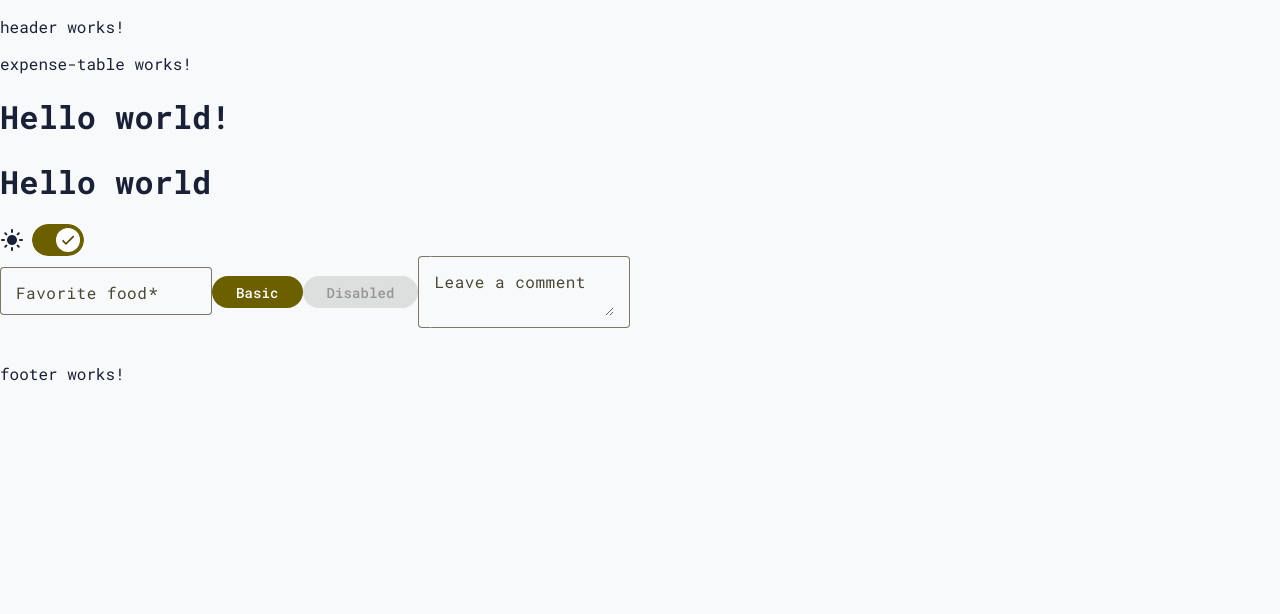
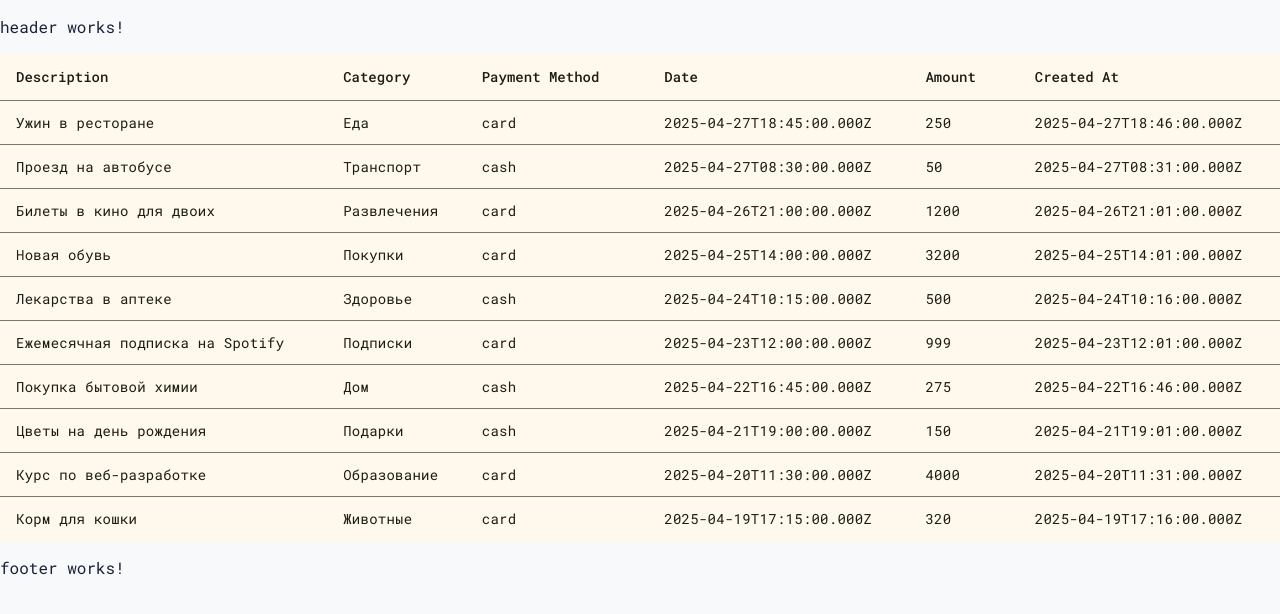
Before and after one commit to DZz1358/expense-tracker, an Angular app: page / in a window 1280 px wide. Shown: the top 614 px of the page. Built offline with nearby package versions, Linux system fonts and the light colour scheme.

Commit message:
added display table and sort by column

```diff
--- a/src/app/expense-table/expense-table.component.html
+++ b/src/app/expense-table/expense-table.component.html
@@ -1,26 +1,40 @@
-<p>expense-table works!</p>
-<h1 class="text-3xl font-bold underline">Hello world!</h1>
+<table
+  mat-table
+  [dataSource]="dataSource"
+  class="mat-elevation-z8"
+  matSort
+  #sort="matSort"
+>
+  <ng-container matColumnDef="description">
+    <th mat-header-cell *matHeaderCellDef mat-sort-header>Description</th>
+    <td mat-cell *matCellDef="let element">{{ element.description }}</td>
+  </ng-container>
 
-<div class="sidenav-scroll-wrapper">
-  <div class="sidenav-content">
-    <!-- for test -->
-    <h1>Hello world</h1>
-    <app-theme-toggle></app-theme-toggle>
-    <form>
-      <mat-form-field appearance="outline">
-        <mat-label>Favorite food</mat-label>
-        <input required matInput placeholder="Ex. Pizza" />
-      </mat-form-field>
+  <ng-container matColumnDef="category">
+    <th mat-header-cell *matHeaderCellDef mat-sort-header>Category</th>
+    <td mat-cell *matCellDef="let element">{{ element.category }}</td>
+  </ng-container>
 
-      <button mat-flat-button>Basic</button>
-      <button mat-flat-button disabled>Disabled</button>
+  <ng-container matColumnDef="paymentMethod">
+    <th mat-header-cell *matHeaderCellDef mat-sort-header>Payment Method</th>
+    <td mat-cell *matCellDef="let element">{{ element.paymentMethod }}</td>
+  </ng-container>
 
-      <mat-form-field appearance="outline">
-        <mat-label>Leave a comment</mat-label>
-        <textarea matInput placeholder="Ex. It makes me feel..."></textarea>
-      </mat-form-field>
-    </form>
+  <ng-container matColumnDef="date">
+    <th mat-header-cell *matHeaderCellDef mat-sort-header>Date</th>
+    <td mat-cell *matCellDef="let element">{{ element.date }}</td>
+  </ng-container>
 
-    <ng-content></ng-content>
-  </div>
-</div>
+  <ng-container matColumnDef="amount">
+    <th mat-header-cell *matHeaderCellDef mat-sort-header>Amount</th>
+    <td mat-cell *matCellDef="let element">{{ element.amount }}</td>
+  </ng-container>
+
+  <ng-container matColumnDef="createdAt">
+    <th mat-header-cell *matHeaderCellDef mat-sort-header>Created At</th>
+    <td mat-cell *matCellDef="let element">{{ element.createdAt }}</td>
+  </ng-container>
+
+  <tr mat-header-row *matHeaderRowDef="displayedColumns"></tr>
+  <tr mat-row *matRowDef="let row; columns: displayedColumns"></tr>
+</table>
--- a/src/app/expense-table/expense-table.component.ts
+++ b/src/app/expense-table/expense-table.component.ts
@@ -1,19 +1,33 @@
-import { Component } from '@angular/core';
+import { Component, viewChild } from '@angular/core';
 import { MatSidenavModule } from '@angular/material/sidenav';
 import { MatToolbarModule } from '@angular/material/toolbar';
 import { MatInputModule } from '@angular/material/input';
 import { MatFormFieldModule } from '@angular/material/form-field';
 import { FormsModule } from '@angular/forms';
 import { MatButtonModule } from '@angular/material/button';
-import { ThemeToggleComponent } from '../shared/theme-toggle/theme-toggle.component';
+import { MatTableDataSource, MatTableModule } from '@angular/material/table';
+import { MatPaginator, MatPaginatorModule } from '@angular/material/paginator';
+import { MatSort, MatSortModule } from '@angular/material/sort';
 
+import { expenses } from '../mocks/table.mock';
 
 @Component({
   selector: 'app-expense-table',
-  imports: [FormsModule, MatFormFieldModule, MatInputModule, MatSidenavModule, MatToolbarModule, MatButtonModule, ThemeToggleComponent],
+  imports: [FormsModule, MatFormFieldModule, MatInputModule, MatSidenavModule, MatToolbarModule, MatButtonModule, MatTableModule, MatPaginatorModule, MatSortModule],
   templateUrl: './expense-table.component.html',
   styleUrl: './expense-table.component.scss'
 })
 export class ExpenseTableComponent {
+  displayedColumns: string[] = ['description', 'category', 'paymentMethod', 'date', 'amount', 'createdAt'];
+  dataSource = new MatTableDataSource(expenses);
 
+  readonly paginator = viewChild<MatPaginator>('paginator');
+  readonly sort = viewChild<MatSort>('sort');
+
+  ngAfterViewInit() {
+    const sort = this.sort();
+    if (sort) {
+      this.dataSource.sort = sort;
+    }
+  }
 }
```
